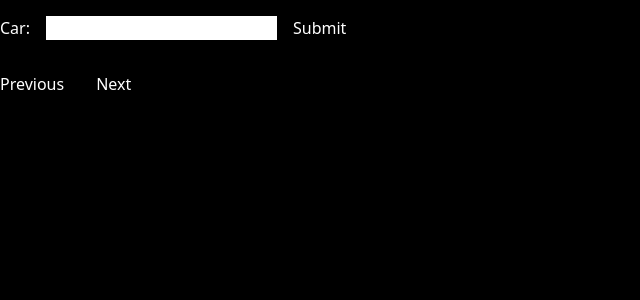
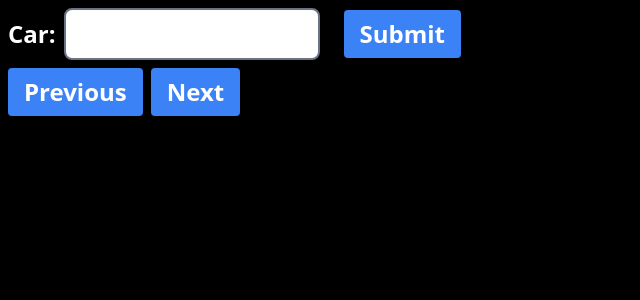
Before and after one commit to AliMacky/TSA-2023-WebMaster, a React (Vite) app in the folder frontend/: page /calc in a window 1280 px wide. Shown: the top 300 px of the page, without its empty margins (0-640 px from the left). Built offline with nearby package versions, Linux system fonts and the light colour scheme.

Commit message:
attempt to make it look slightly better

```diff
--- a/frontend/src/pages/Calc.jsx
+++ b/frontend/src/pages/Calc.jsx
@@ -45,24 +45,24 @@ const Slideshow = () => {
 	return (
 		<>
 			<form onSubmit={handleFormSubmit}>
-				<label className="text-white">
+				<label className="text-white text-2xl font-bold px-2">
 				    {formName}:
 					<input
-						className="text-black ml-4"
+						className="border-2 border-gray-500 px-2 py-2 w-64 m-2 rounded-lg focus:outline-none focus:ring-2 focus:ring-blue-600 focus:border-transparent focus:shadow-l"
 						type="text"
 						name={currentForm}
 						value={formData[currentForm]}
 						onChange={handleChange}
 					/>
 				</label>
-				<button className="text-white p-4" type="submit">
+				<button className="text-2xl bg-blue-500 hover:bg-blue-700 text-white font-bold py-2 px-4 m-2 rounded" type="submit">
 					Submit
 				</button>
 			</form>
-			<button className="text-white p-4 pl-0" onClick={prevForm}>
+			<button className="text-2xl bg-blue-500 hover:bg-blue-700 text-white font-bold py-2 px-4 ml-2 rounded" onClick={prevForm}>
 				Previous
 			</button>
-			<button className="text-white p-4" onClick={nextForm}>
+			<button className="text-2xl bg-blue-500 hover:bg-blue-700 text-white font-bold py-2 px-4 mx-2 rounded" onClick={nextForm}>
 				Next
 			</button>
 		</>
```
